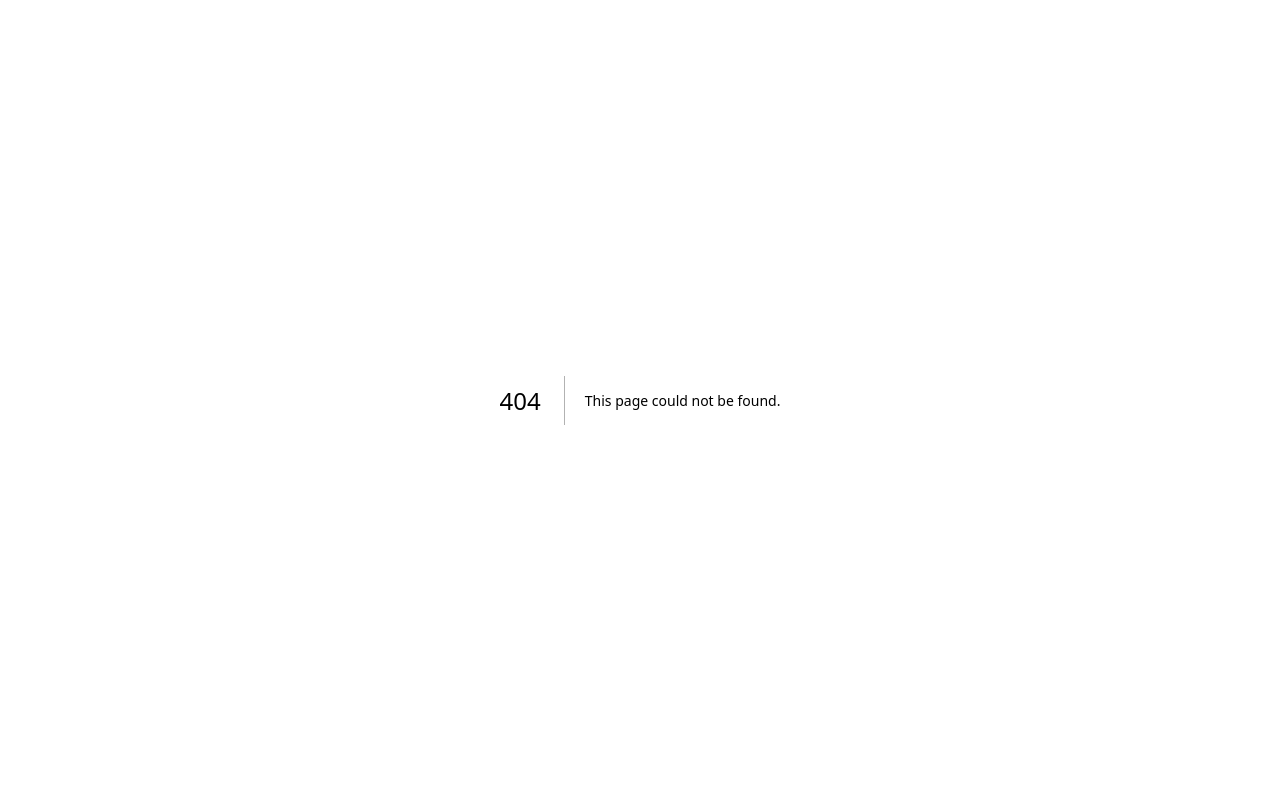
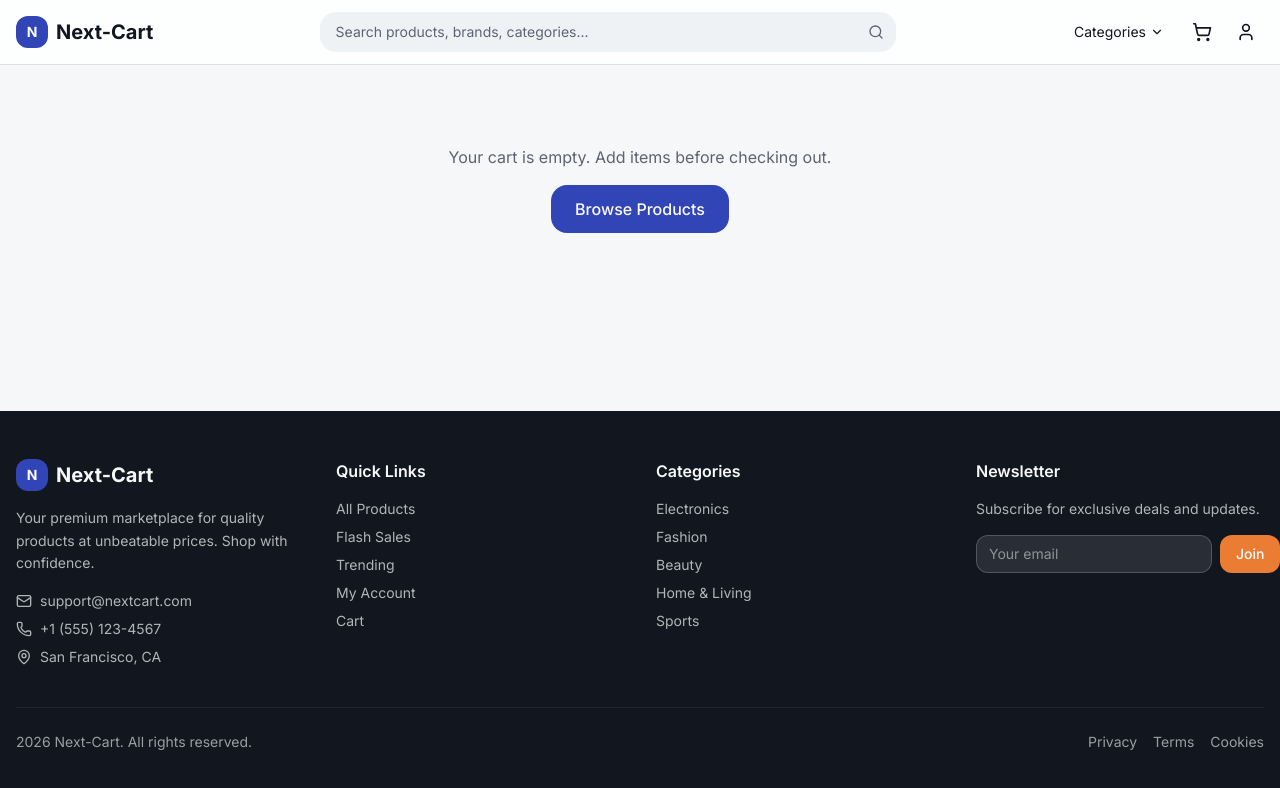
Before and after one commit to Brain-Stack-team/Next-Cart, a Next.js app: page /checkout in a window 1280 px wide. Before the commit this address had no page. Shown: the top 788 px of the page. Built offline with nearby package versions, Linux system fonts and the light colour scheme.

Commit message:
checkout page

```diff
--- /dev/null
+++ b/app/(store)/checkout/page.jsx
@@ -0,0 +1,10 @@
+import CheckoutClient from "@/components/checkout-client"
+
+export const metadata = {
+  title: "Checkout | Next-Cart",
+  description: "Complete your purchase at Next-Cart",
+}
+
+export default function CheckoutPage() {
+  return <CheckoutClient />
+}
```
